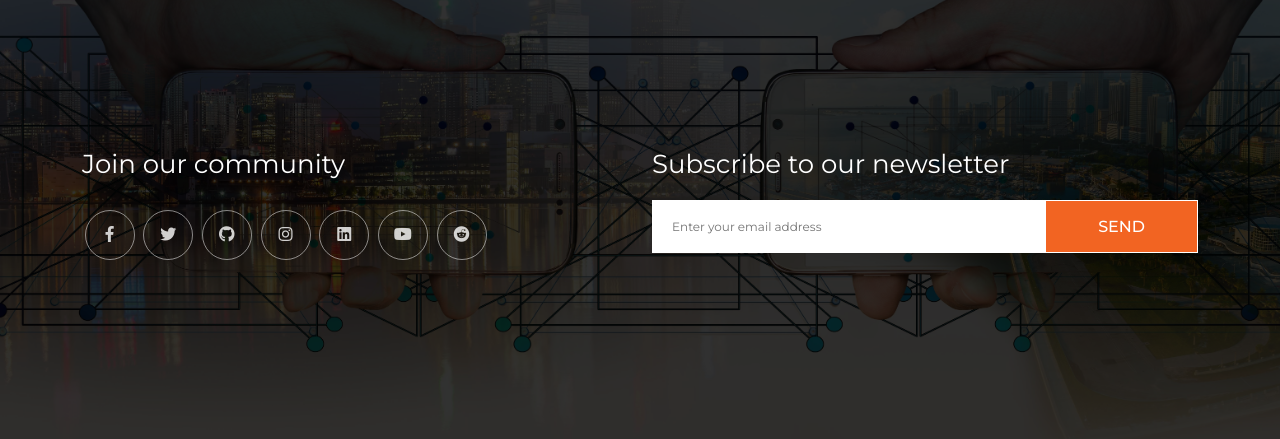
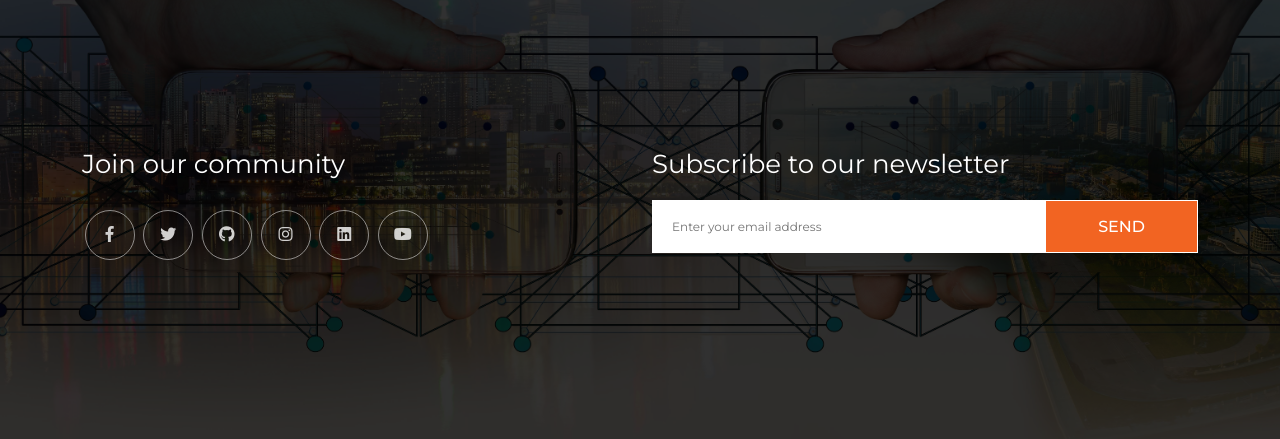
Before and after one commit to miracle10240/web3-miraweb-project, a Django app: page /blog/ in a window 1280 px wide. Shown: the part 947-1386 px from the top of the page. Run offline with Django 3.2, Linux system fonts and the light colour scheme; data that the repository does not hold is empty; parts of the project's set-up code (start-up, migrations or seed data) failed here and were passed over; some libraries are stand-ins or nearby versions; some web fonts are replaced.

Commit message:
update social media links

```diff
--- a/jinja2/partials/pages/__community.html
+++ b/jinja2/partials/pages/__community.html
@@ -10,9 +10,8 @@
                         <li><a href="https://twitter.com/research31961" target="_blank"><i class="fab fa-twitter"></i></a></li>
                         <li><a href="https://github.com/ujblockchain" target="_blank"><i class="fab fa-github"></i></a></li>
                         <li><a href="https://www.instagram.com/ujblockchain" target="_blank"><i class="fab fa-instagram"></i></a></li>
-                        <li><a href="https://www.linkedin.com/feed/update/urn:li:activity:7106976648419303425" target="_blank"><i class="fab fa-linkedin"></i></a></li>
+                        <li><a href="https://www.linkedin.com/company/south-africa-swiss-bilateral-research-chair-in-blockchain-technology/" target="_blank"><i class="fab fa-linkedin"></i></a></li>
                         <li><a href="#." target="_blank"><i class="fab fa-youtube"></i></a></li>
-                        <li><a href="https://www.reddit.com/user/SA-Swiss-Blockchain" target="_blank"><i class="fab fa-reddit"></i></a></li>
                     </ul>
                 </div>
             </div>
```
